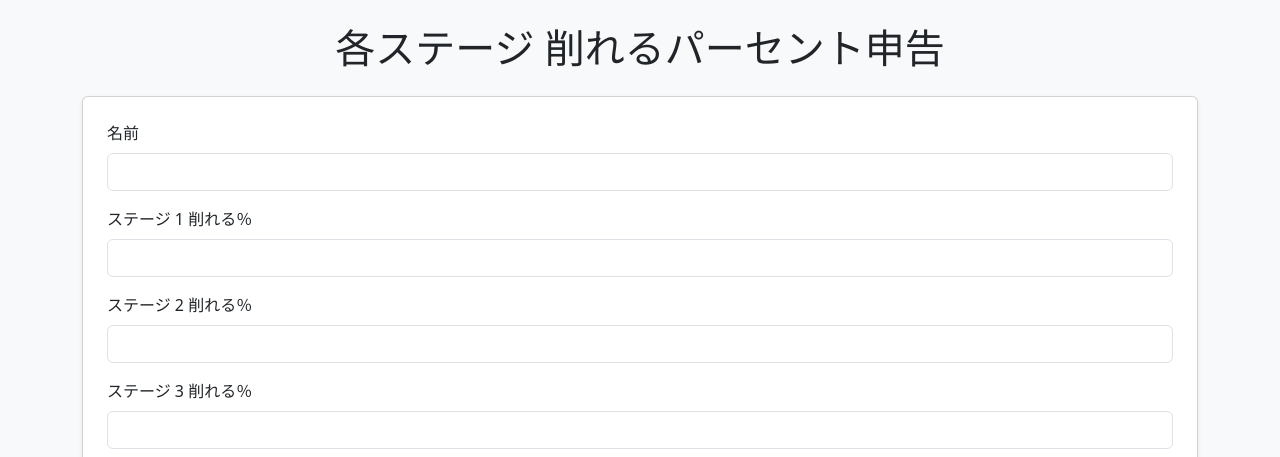
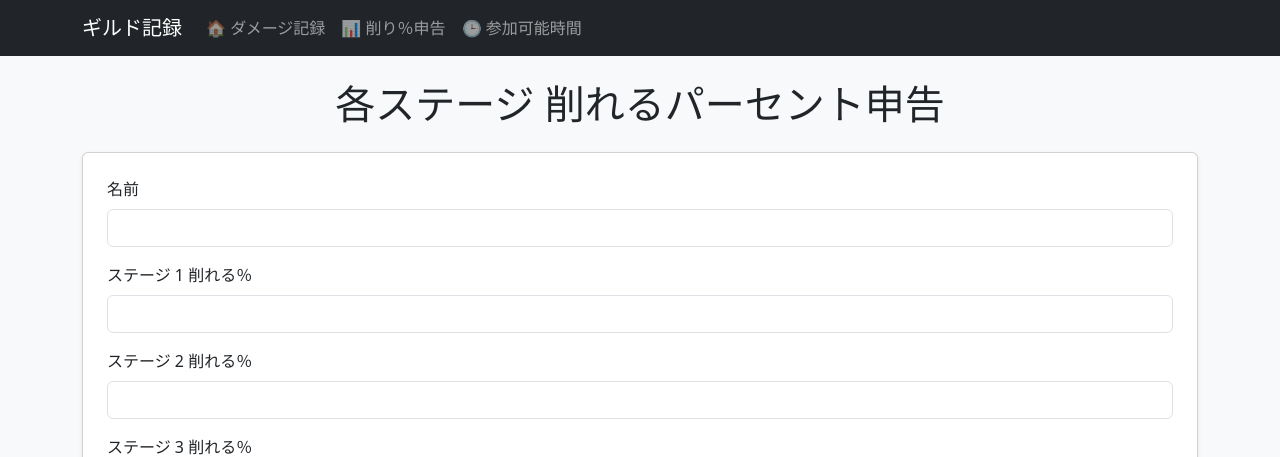
Before and after one commit to DAISUKEFF7EC/guild-battle-tracker, a FastAPI app: page /declare in a window 1280 px wide. Shown: the top 457 px of the page. Run offline with FastAPI, Linux system fonts and the light colour scheme.

Commit message:
Update declaration.html

```diff
--- a/templates/declaration.html
+++ b/templates/declaration.html
@@ -6,6 +6,20 @@
   <link href="https://cdn.jsdelivr.net/npm/bootstrap@5.3.0/dist/css/bootstrap.min.css" rel="stylesheet">
 </head>
 <body class="bg-light">
+  <!-- ナビバー -->
+  <nav class="navbar navbar-expand-lg navbar-dark bg-dark">
+    <div class="container">
+      <a class="navbar-brand" href="/">ギルド記録</a>
+      <div class="collapse navbar-collapse">
+        <ul class="navbar-nav me-auto">
+          <li class="nav-item"><a class="nav-link" href="/">🏠 ダメージ記録</a></li>
+          <li class="nav-item"><a class="nav-link" href="/declare">📊 削り％申告</a></li>
+          <li class="nav-item"><a class="nav-link" href="/availability">🕒 参加可能時間</a></li>
+        </ul>
+      </div>
+    </div>
+  </nav>
+
   <div class="container mt-4">
     <h1 class="mb-4 text-center">各ステージ 削れるパーセント申告</h1>
     <form action="/declare" method="post" class="card p-4 shadow-sm bg-white">
```
